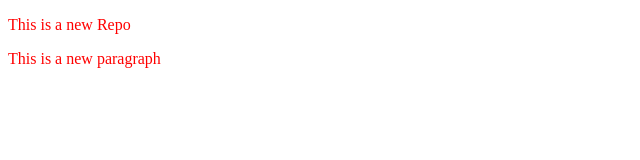
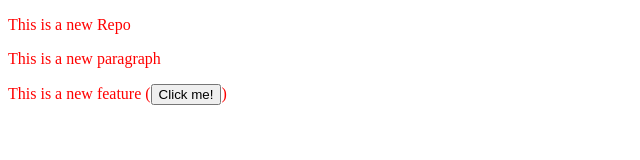
Before and after one commit to Munu-Singh/Remote-Repo, a plain HTML site: page index.html in a window 1280 px wide. Shown: the whole page, without its empty margins (0-640 px from the left). Drawn offline with Linux system fonts and the light colour scheme.

Commit message:
A new feature is added

```diff
--- a/index.html
+++ b/index.html
@@ -11,6 +11,7 @@
 <body>
     <p>This is a new Repo</p>
     <p>This is a new paragraph</p>
+    <p>This is a new feature (<button>Click me!</button>)</p>
 </body>
 
 </html>
```
